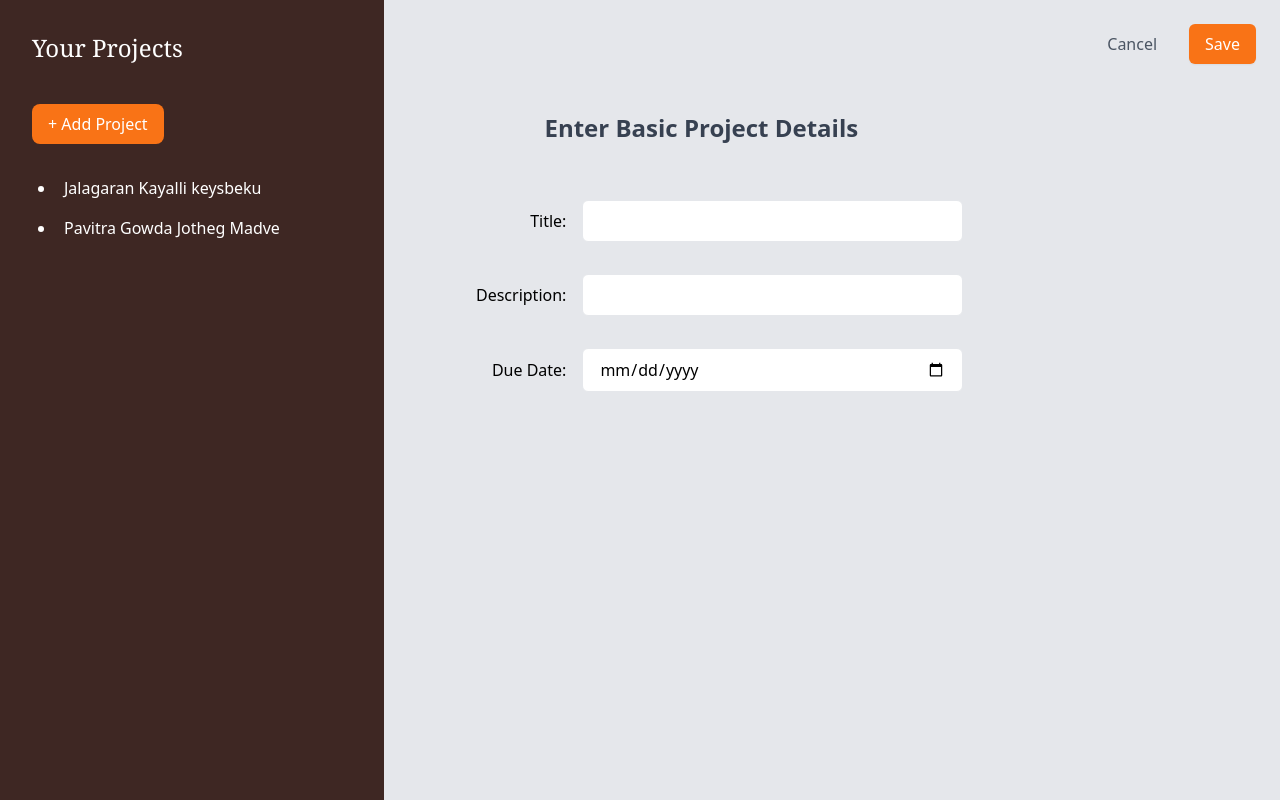
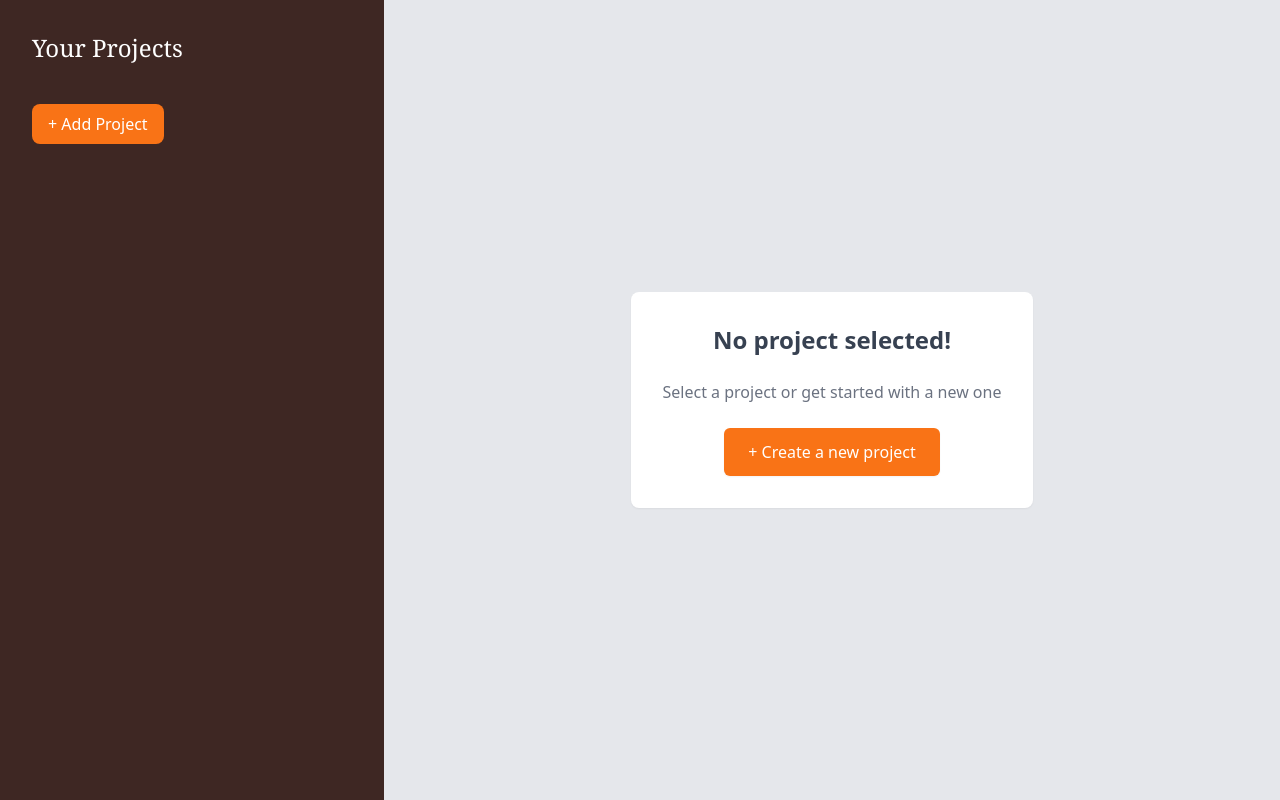
Before and after one commit to bsheksgit/Project-Management-App-React, a React (Vite) app: page / in a window 1280 px wide. Built offline with nearby package versions, Linux system fonts and the light colour scheme.

Commit message:
Added some more features

```diff
--- a/index.html
+++ b/index.html
@@ -4,7 +4,7 @@
     <meta charset="UTF-8" />
     <link rel="icon" type="image/svg+xml" href="/logo.png" />
     <meta name="viewport" content="width=device-width, initial-scale=1.0" />
-    <link href="/src/style.css" rel="stylesheet">
+    <link href="/src/index.css" rel="stylesheet">
     <title>React Project Manager</title>
   </head>
   <body class="bg-stone-50">
--- a/src/App.jsx
+++ b/src/App.jsx
@@ -1,11 +1,15 @@
 import AddProjectPage from "./components/AddProjectPage";
 import BlankProjectWindow from "./components/BlankProjectWindow";
 import YourProjects from "./components/YourProjects";
-import {useState} from 'react';
+import {useState, useRef} from 'react';
 
 function App() {
 
-  const [projectList, setProjectList] = useState(["Jalagaran Kayalli keysbeku", "Pavitra Gowda Jotheg Madve"]);
+  const [projectList, setProjectList] = useState([]);
+  const [selectedProjectIndex, setSelectedProjectIndex] = useState(-1);
+  const nameRef = useRef();
+  const descriptionRef = useRef();
+  const dateRef = useRef();
 
   function handleAddProject(newItem){
       setProjectList((prevValue) =>
@@ -13,13 +17,30 @@ function App() {
       );
     }
 
+  function handleSelectProject(projectButtonName){
+      let index = projectList.findIndex((projectItem) => projectItem.projectName === projectButtonName)
+      console.log(index)
+      setSelectedProjectIndex(index);
+  }
+
+  function handleSaveProject(){
+    projectList[selectedProjectIndex].name = nameRef.getValue();
+    projectList[selectedProjectIndex].description = descriptionRef.getValue();
+    projectList[selectedProjectIndex].date = dateRef.getValue();
+  }
+
   return (
     <div className="flex w-full min-h-screen">
       <div className="w-[30%]">
-        <YourProjects projectList={projectList} handleAddProject={handleAddProject}/>
+        <YourProjects projectList={projectList} handleAddProject={handleAddProject} handleSelectProject={handleSelectProject}/>
       </div>
       <div className="w-[70%]">
-        {projectList.length>0?<AddProjectPage/>:<BlankProjectWindow/>}
+        {(projectList.length>0 && selectedProjectIndex >= 0)?<AddProjectPage
+        selectedProject={projectList[selectedProjectIndex]}
+        handleSaveProject={handleSaveProject}
+        nameRef={nameRef}
+        descriptionRef={descriptionRef}
+        dateRef={dateRef}/>:<BlankProjectWindow/>}
       </div>
     </div>
   );
--- a/src/components/AddProjectPage.jsx
+++ b/src/components/AddProjectPage.jsx
@@ -1,9 +1,34 @@
-export default function AddProjectPage(){
+import {useRef, useImperativeHandle} from 'react';
+
+export default function AddProjectPage({selectedProject, handleSaveProject, nameRef, descriptionRef, dateRef}){
+
+    useImperativeHandle(nameRef, ()=>{
+        return{
+            getValue(){
+                return nameRef.current.value;
+            }
+        }
+    });
+        useImperativeHandle(descriptionRef, ()=>{
+        return{
+            getValue(){
+                return descriptionRef.current.value;
+            }
+        }
+    });
+        useImperativeHandle(dateRef, ()=>{
+        return{
+            getValue(){
+                return dateRef.current.value;
+            }
+        }
+    });
+
     return(
         <div className="h-full bg-gray-200 p-6">
             <div className="flex justify-end space-x-4 mb-8">
                 <button className="px-4 py-2 text-gray-600 hover:text-gray-800 hover:bg-gray-100 rounded-md transition-colors">Cancel</button>
-                <button className="px-4 py-2 bg-orange-500 text-white rounded-md hover:bg-orange-600 transition-colors shadow-sm hover:shadow-md">Save</button>
+                <button className="px-4 py-2 bg-orange-500 text-white rounded-md hover:bg-orange-600 transition-colors shadow-sm hover:shadow-md" onClick={handleSaveProject}>Save</button>
             </div>
             <div className="flex flex-col mt-12 space-y-8 px-8">
             <p className="text-2xl font-semibold text-gray-700 mb-6 text-center w-2/3">Enter Basic Project Details</p>
@@ -12,6 +37,9 @@ export default function AddProjectPage(){
                 <input
                     type="text"
                     className="w-3/4 px-4 py-2 border rounded-md focus:outline-none focus:ring-2 focus:ring-orange-500 focus:border-orange-500 hover:border-gray-400 transition-colors"
+                    value={selectedProject.projectName}
+                    ref={nameRef}
+                    onChange={(event) => {nameRef.current.value = event.target.value;}}
                 />
             </div>
             <div className="flex items-center space-x-4 w-2/3">
@@ -19,6 +47,9 @@ export default function AddProjectPage(){
                 <input
                     type="text"
                     className="w-3/4 px-4 py-2 border rounded-md focus:outline-none focus:ring-2 focus:ring-orange-500 focus:border-orange-500 hover:border-gray-400 transition-colors"
+                    defaultValue= "Enter Description"
+                    ref={descriptionRef}
+                    onChange={(event) => {descriptionRef.current.value = event.target.value;}}
                 />
             </div>
             <div className="flex items-center space-x-4 w-2/3">
@@ -26,6 +57,9 @@ export default function AddProjectPage(){
                 <input
                     type="date"
                     className="w-3/4 px-4 py-2 border rounded-md focus:outline-none focus:ring-2 focus:ring-orange-500 focus:border-orange-500 hover:border-gray-400 transition-colors"
+                    defaultValue= "Select due date"
+                    ref={dateRef}
+                    onChange={(event) => {dateRef.current.value = event.target.value;}}
                 />
             </div>
             </div>
--- a/src/components/ProjectListItem.jsx
+++ b/src/components/ProjectListItem.jsx
@@ -1,7 +1,9 @@
-export default function ProjectListItem({project}){
+export default function ProjectListItem({project, handleSelectProject}){
     return (
         <li className="list-disc text-white ml-6 p-2 rounded-md hover:bg-white/10 transition-colors cursor-pointer">
-            {project}
+            <button onClick={ (e) => handleSelectProject(e.target.textContent)}>
+            {project.projectName}
+            </button>
         </li>
     );
 }
--- a/src/components/YourProjects.jsx
+++ b/src/components/YourProjects.jsx
@@ -2,15 +2,17 @@ import React from 'react'
 import ProjectListItem from './ProjectListItem';
 import {useState} from 'react';
 
-export default function YourProjects({projectList, handleAddProject}){
+export default function YourProjects({projectList, handleAddProject, handleSelectProject}){
 
+    let projectIndexString = (projectList.length+1).toString();
+    let projectIndex = projectList.length+1;
     return(<div className="flex-col justify-start align-top bg-[#3E2723] h-full p-8 space-y-6">
         <p className='text-2xl font-serif text-white mb-4'>Your Projects</p>
         <div className='inline-block px-4 py-2 bg-orange-500 rounded-lg hover:bg-orange-600 transition-colors cursor-pointer'>
-            <button className='text-white font-medium' onClick={() => handleAddProject("Jalagara")}>+ Add Project</button>
+            <button className='text-white font-medium' onClick={() => handleAddProject({index:projectIndex, projectName:"New Project "+projectIndex})}>+ Add Project</button>
         </div>
             <ul>
-            {projectList.map((projectName, index) => <ProjectListItem key={index} project={projectName} />)}
+            {projectList.map((projectName, index) => <ProjectListItem key={index} project={projectName} handleSelectProject={handleSelectProject}/>)}
         </ul>
     </div>);
 }
```
